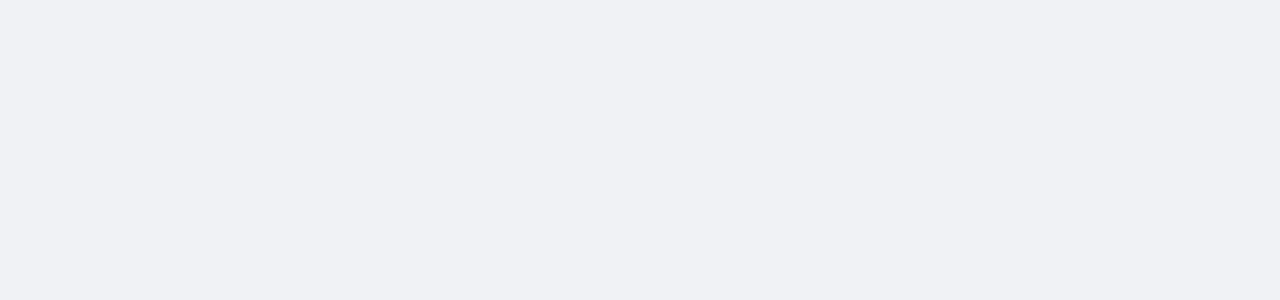
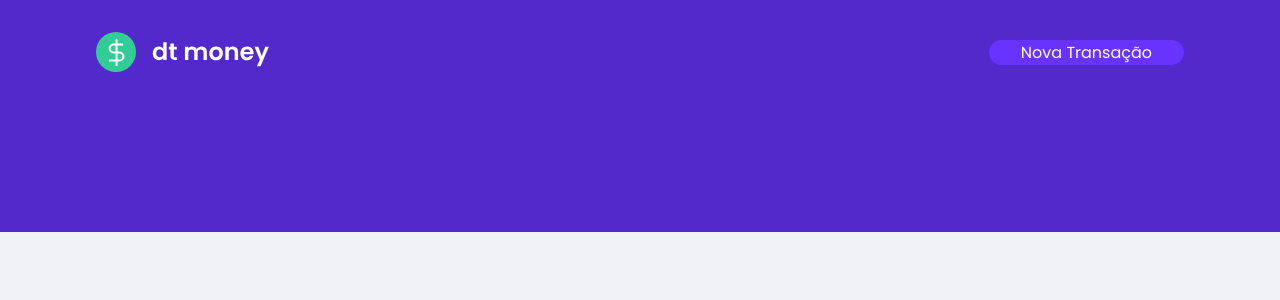
Before and after one commit to kleysoncastro/review-react, a React (Create React App) app: page / in a window 1280 px wide. Shown: the top 300 px of the page. Built offline with nearby package versions, Linux system fonts and the light colour scheme.

Commit message:
chore: add component Header 	- color and css

```diff
--- a/public/index.html
+++ b/public/index.html
@@ -2,14 +2,17 @@
 <html lang="pt-BR">
 
 <head>
+  <link rel="preconnect" href="https://fonts.googleapis.com">
   <meta charset="utf-8" />
   <meta name="viewport" content="width=device-width, initial-scale=1" />
   <link rel="shortcut icon" href="favicon.png" type="image/x-icon">
+
+  <link rel="preconnect" href="https://fonts.gstatic.com" crossorigin>
+  <link href="https://fonts.googleapis.com/css2?family=Poppins:wght@400;600&display=swap" rel="stylesheet">
   <title>React App</title>
 </head>
 
 <body>
-  <noscript>You need to enable JavaScript to run this app.</noscript>
   <div id="root"></div>
 </body>
 
--- a/src/App.tsx
+++ b/src/App.tsx
@@ -1,9 +1,11 @@
 import React from 'react';
+import { Header } from './components/Header';
 import { GlobalStyle } from './global';
 export function App() {
   return (
-    <div className="App">
+    <>
+      <Header />
       <GlobalStyle />
-    </div >
+    </>
   );
 }
--- /dev/null
+++ b/src/components/Header/index.tsx
@@ -0,0 +1,12 @@
+import { Container, Content } from "./styles"
+import logoImg from "../../assets/logo.svg"
+export function Header() {
+    return (
+        <Container>
+            <Content>
+                <img src={logoImg} alt="money" />
+                <button type="button">Nova Transação</button>
+            </Content>
+        </Container>
+    )
+}
--- /dev/null
+++ b/src/components/Header/styles.ts
@@ -0,0 +1,33 @@
+import styled from "styled-components";
+
+export const Container = styled.header`
+
+background: var(--blue);
+
+`
+export const Content = styled.div`
+
+max-width: 1120px;
+margin: 0 auto;
+padding: 2rem 1rem 10rem;
+display: flex;
+align-items: center;
+justify-content: space-between;
+
+
+button {
+    background: var(--blue-light);
+    color: #ffff;
+    font-size: 1rem;
+    border: 0;
+    padding: 0 2rem;
+    border-radius: 2.25rem;
+
+    transition: filter 0.2s;
+    &:hover {
+        filter: brightness(0.9)
+    }
+
+}
+
+`
--- a/src/global.ts
+++ b/src/global.ts
@@ -31,6 +31,17 @@
     }
 }
 
+// define font default 400
+body, input, textarea, button {
+    font-family: "Poppins", sans-serif;
+    font-weight: 400;
+}
+
+// define font default 600
+h1, h2, h3, h4, h5, h6, strong {
+    font-weight: 600;
+}
+
 body {
     background: var(--background);
     -webkit-font-smoothing: antialiased;
```
